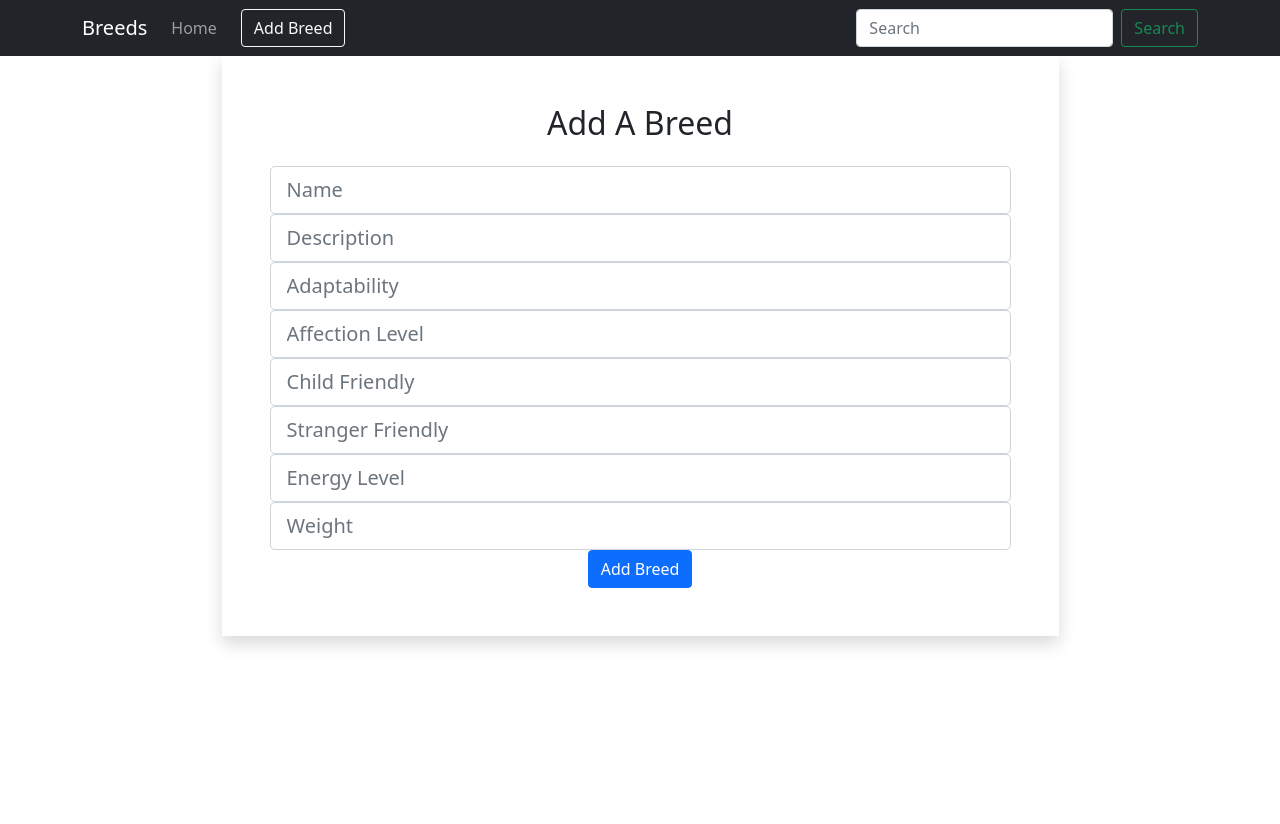
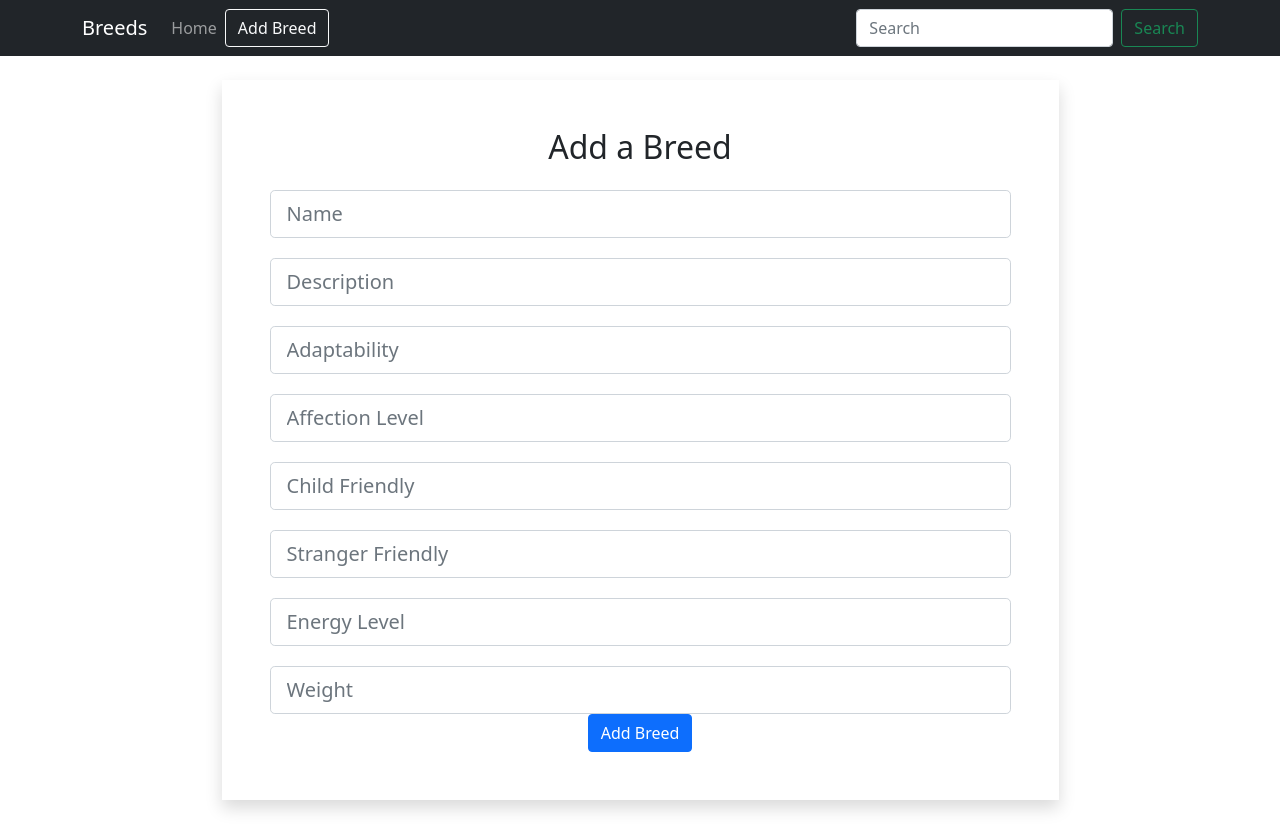
Before and after one commit to dilusha07/Frontend, a React (Create React App) app: page /breeds/add in a window 1280 px wide. Before the commit the page ends 800 px from the top, so only its background shows below. Built offline with nearby package versions, Linux system fonts and the light colour scheme.

Commit message:
Minor changes

```diff
--- a/src/App.css
+++ b/src/App.css
@@ -1,3 +1,7 @@
 .App {
   text-align: center;
 }
+
+.form-group{
+  margin-top: 20px;
+}
--- a/src/components/Home.js
+++ b/src/components/Home.js
@@ -11,19 +11,19 @@ const Home = () => {
 
   const getAllBreeds = async () => {
     const result = await axios.get("http://localhost:3001/breeds");
-    setBreed(result.data.reverse());
+    setBreed(result.data);
   };
 
   const deleteBreed = async id => {
     await axios.delete(`http://localhost:3001/breeds/${id}`);
     getAllBreeds();
-  };
+  }
 
 
   return (
     <div className="container">
       <div className="py-4">
-        <h1>List Breeds</h1>
+        <h1> Breeds</h1>
         <table class="table border shadow">
           <thead class="thead-dark">
             <tr>
@@ -52,12 +52,12 @@ const Home = () => {
                 <td>{breed.energy_level}</td>
                 <td>{breed.weight}</td>
                 <td>
-                  <Link class="btn btn-primary mr-2" to={`/breeds/${breed.id}`}>
+                  <Link class="btn btn-primary mr-2" >
                     View
                   </Link>
                   <Link
                     class="btn btn-outline-primary mr-2"
-                    to={`/breeds/edit/${breed.id}`}
+
                   >
                     Edit
                   </Link>
--- a/src/components/breeds/AddBreed.js
+++ b/src/components/breeds/AddBreed.js
@@ -1,9 +1,9 @@
 import React, { useState } from "react";
 import axios from 'axios';
-import { useHistory } from "react-router-dom";
+
 
 const AddBreed = () => {
-  let history = useHistory();
+
   const [breed, setBreed] = useState({
     name: "",
     description: "",
@@ -24,12 +24,12 @@ const AddBreed = () => {
   const onSubmit = async e => {
     e.preventDefault();
     await axios.post("http://localhost:3001/breeds", breed);
-    history.push("/");
+    alert('Data Inserted');
   };
   return (
-    <div className="container">
+    <div className="container py-4">
       <div className="w-75 mx-auto shadow p-5">
-        <h2 className="text-center mb-4">Add A Breed</h2>
+        <h2 className="text-center mb-4">Add a Breed</h2>
         <form onSubmit={e => onSubmit(e)}>
           <div className="form-group">
             <input
--- a/src/components/layout/Navbar.js
+++ b/src/components/layout/Navbar.js
@@ -5,7 +5,7 @@ const Navbar = () => {
     return (
       <nav className="navbar navbar-expand-lg navbar-dark bg-dark">
         <div className="container">
-          <Link className="navbar-brand" href="/">
+          <Link className="navbar-brand" exact to="/breeds/list">
             Breeds
           </Link>
           <button
@@ -28,11 +28,6 @@ const Navbar = () => {
                 </NavLink>
               </li>
 
-              <li className="nav-item">
-                <NavLink className="nav-link" exact to="#">
-
-                </NavLink>
-              </li>
             </ul>
             <Link className="btn btn-outline-light" to="/breeds/add">Add Breed</Link>
 
```
